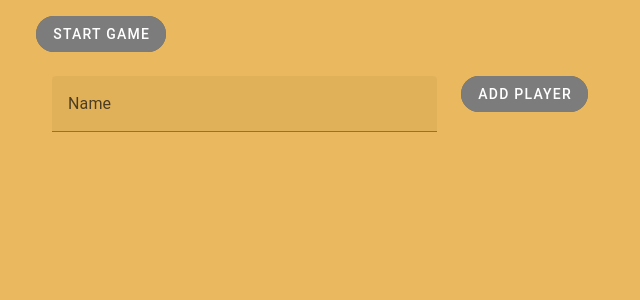
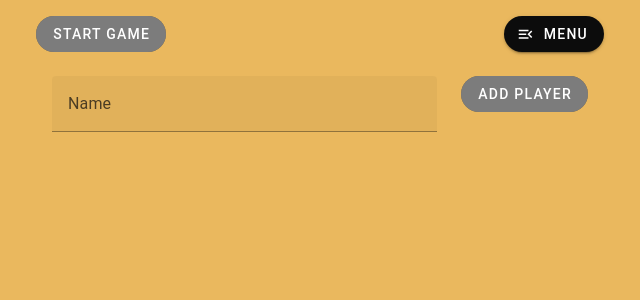
Before and after one commit to BoldBigflank/bank, a Vue app: page /#/game in a window 1280 px wide. Shown: the top 300 px of the page, without its empty margins (320-960 px from the left). Built offline with nearby package versions, Linux system fonts and the light colour scheme.

Commit message:
menu button on start

```diff
--- a/src/views/GameView.vue
+++ b/src/views/GameView.vue
@@ -105,6 +105,16 @@ const displayPlayers = computed(() => (bankStore.state === 'end') ? bankStore.ra
                 color="primary"
                 :disabled="bankStore.players.length === 0"
                 v-on:click="handleStartGame">Start Game</v-btn>
+            </v-col>
+            <v-col align="right" cols="6">
+              <v-btn
+                v-if="bankStore.state === 'setup'"
+                color="primary"
+                prepend-icon="mdi-menu-open"
+                @click.stop="drawer = !drawer"
+                aria-label="Menu"
+                size="default"
+                v-on:click="">Menu</v-btn>
             </v-col>
           </v-row>
           <v-row dense v-if="bankStore.state === 'progress'">
```
